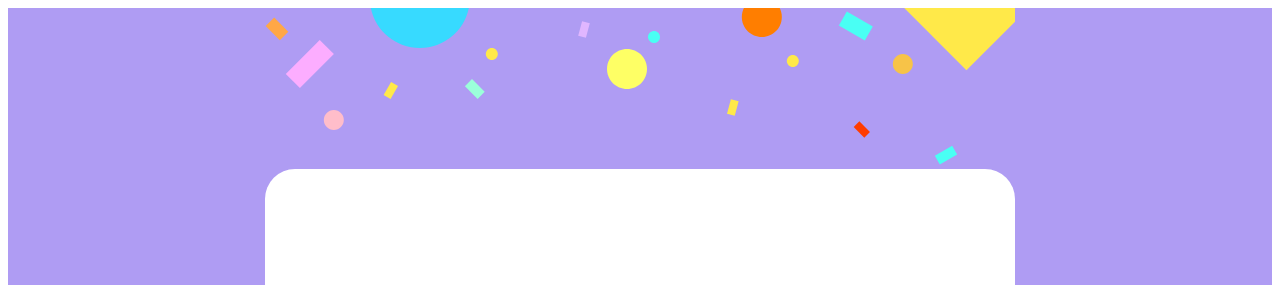
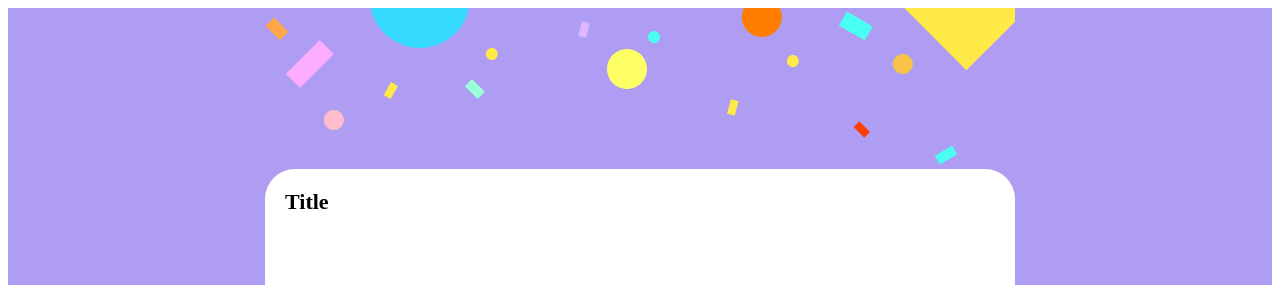
Before and after one commit to cdtharsh/Upraised-Assignment, a React (Vite) app: page / in a window 1280 px wide. Shown: the top 285 px of the page. Built offline with nearby package versions, Linux system fonts and the light colour scheme.

Commit message:
Added Question Title Component

```diff
--- /dev/null
+++ b/src/components/questionTitle/QuestionTitle.css
@@ -0,0 +1,7 @@
+.question_title {
+    font-family: Nunito;
+    font-size: 22px;
+    font-weight: 900;
+    text-align: left;
+    padding: 20px;
+  }
--- /dev/null
+++ b/src/components/questionTitle/QuestionTitle.tsx
@@ -0,0 +1,7 @@
+import "./QuestionTitle.css";
+
+function QuestionTitle({ title = "", className = "" }) {
+  return <div className={`question_title ${className}`}>{title}</div>;
+}
+
+export default QuestionTitle;
--- a/src/screens/question/Question.tsx
+++ b/src/screens/question/Question.tsx
@@ -3,6 +3,7 @@ import "./question.css";
 import { arrowIcon, questionTopBanner } from "../../assets";
 
 import TopBanner from "../../components/topBanner/TopBanner";
+import QuestionTitle from "../../components/questionTitle/QuestionTitle";
 
 function Question() {
   return (
@@ -11,6 +12,7 @@ function Question() {
       <div className="question_screen_body">
         <div className="question_progress_circle"></div>
 
+        <QuestionTitle title="Title" />
         <div className="question_options"></div>
 
         <div className="next_button_wrap">
```
